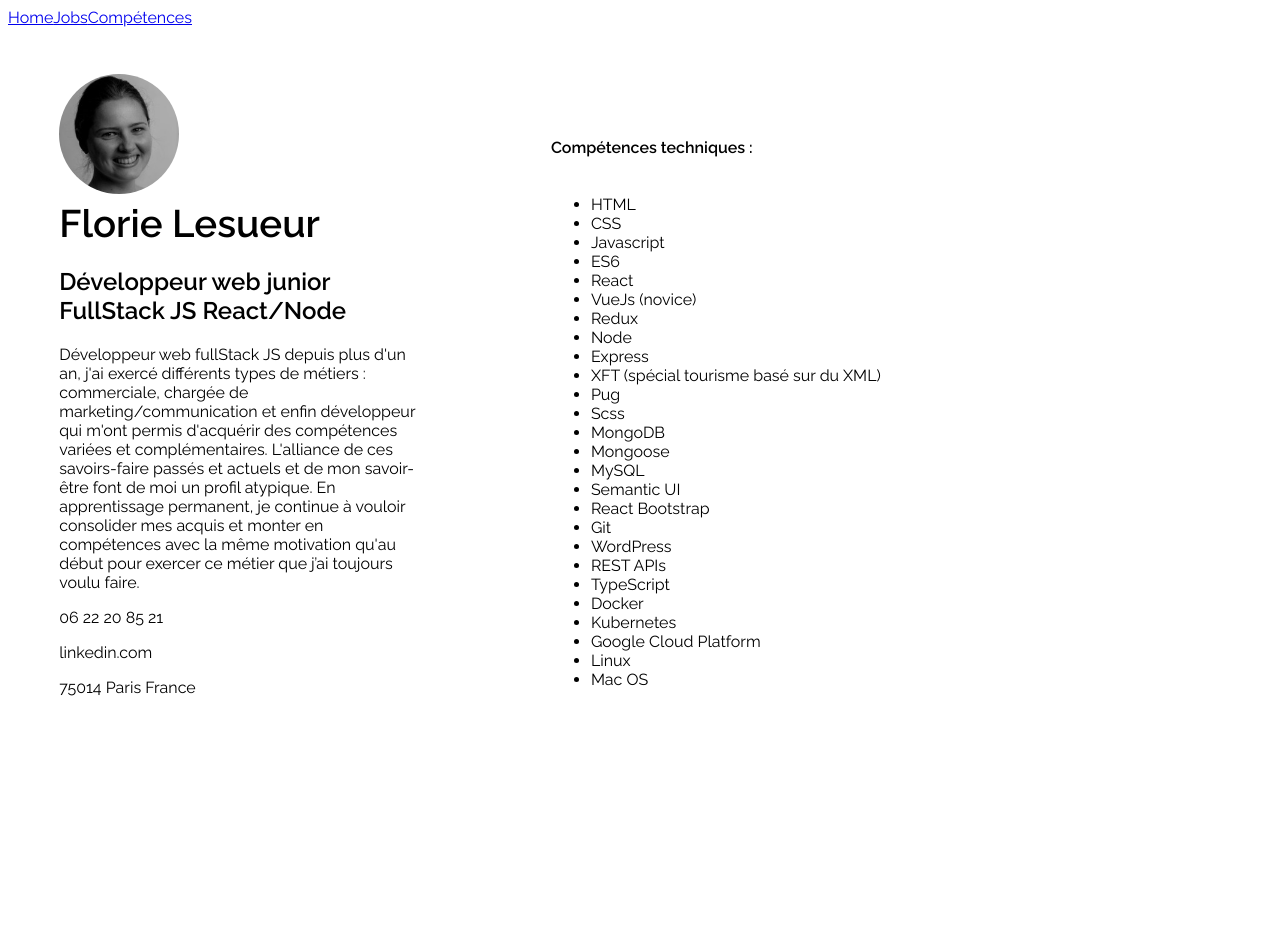
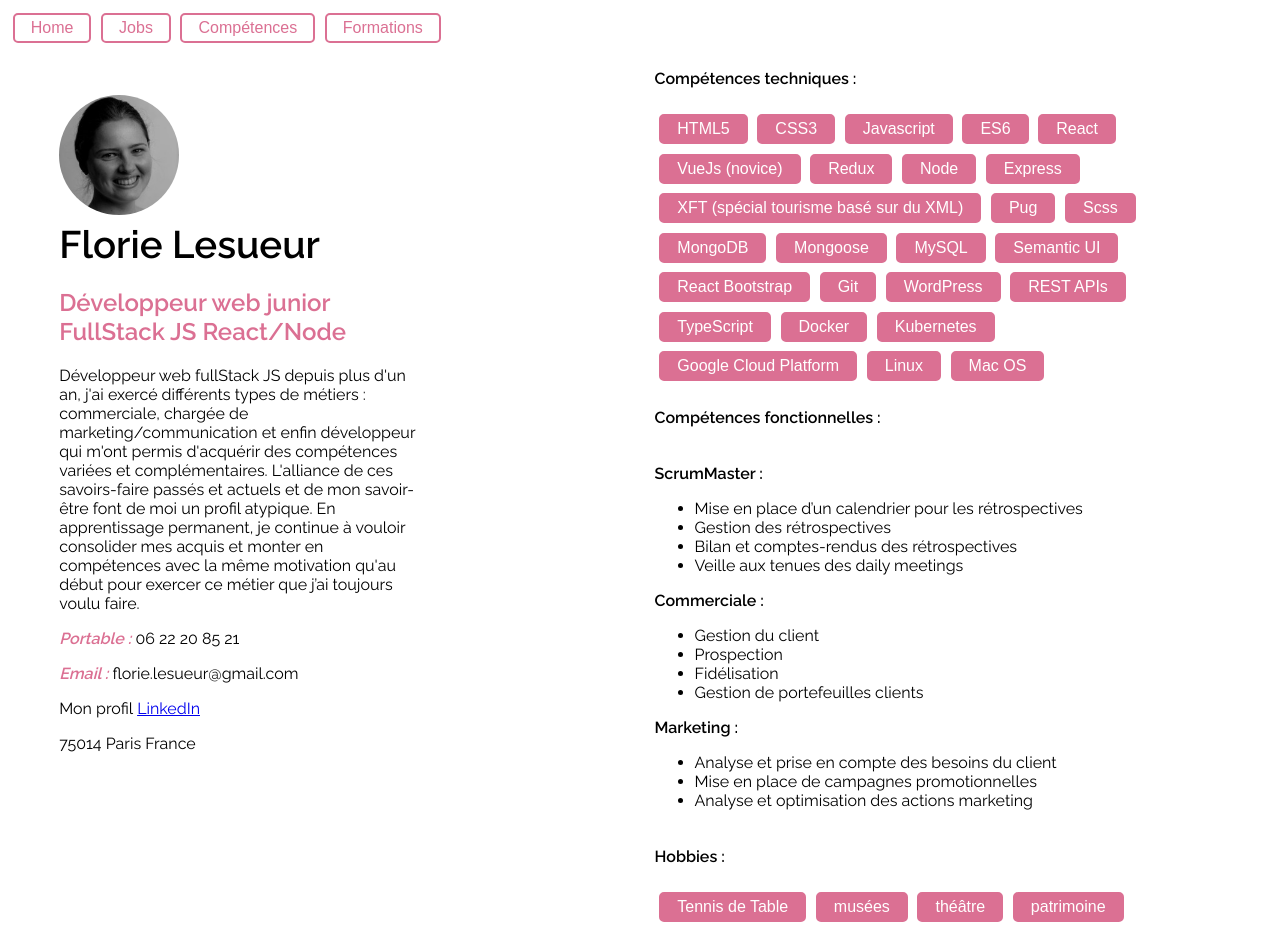
Before and after one commit to Floles/CVFL, a React app: page /skills in a window 1280 px wide. Before the commit the page ends 800 px from the top, so only its background shows below. Built offline with nearby package versions, Linux system fonts and the light colour scheme.

Commit message:
finish design and fix mistakes

```diff
--- a/src/components/App.jsx
+++ b/src/components/App.jsx
@@ -4,6 +4,8 @@ import Layout from './Layout';
 import Presentation from './Presentation';
 import WorksContainer from './WorksContainer';
 import Competences from './Competences';
+import Formations from './Formations';
+import { Button } from './styles';
 
 const App = (props) => {
 
@@ -13,9 +15,10 @@ const App = (props) => {
     return(
         <BrowserRouter>
             <nav className="nav">
-                <NavLink exact to="." className="nav__btn">Home</NavLink>
-                <NavLink to="jobs" className="nav__btn">Jobs</NavLink>
-                <NavLink to="skills" className="nav__btn">Compétences</NavLink>
+                <NavLink exact to="."><Button primary>Home</Button></NavLink>
+                <NavLink to="jobs"><Button primary>Jobs</Button></NavLink>
+                <NavLink to="skills"><Button primary>Compétences</Button></NavLink>
+                <NavLink to="education"><Button primary>Formations</Button></NavLink>
             </nav>
             <Layout {...props}>
 
@@ -29,6 +32,10 @@ const App = (props) => {
                     exact path="/skills"
                     render={() => <Competences skills={resume.skills} />}
                 />
+                <Route
+                    exact path="/education"
+                    render={() => <Formations education={resume.education} />}
+                />
             </Layout>
         </BrowserRouter>
     );
--- a/src/components/Competences.jsx
+++ b/src/components/Competences.jsx
@@ -4,11 +4,13 @@ import Skill from './Skill';
 import { WorkContainer } from './styles';
 
 const Competences = (props) => {
-
+    console.log("props", props)
     return(
         <WorkContainer>
             <Skill
                 kls={props.skills.knowledges}
+                khs={props.skills.knowhow}
+                hobbies={props.skills.hobbies}
             />
         </WorkContainer>
     );
--- a/src/components/Formations.jsx
+++ b/src/components/Formations.jsx
@@ -0,0 +1,27 @@
+import React from 'react';
+import { WorkContainer, JobContainer, Span } from './styles';
+
+const Education = (props) => {
+
+    const {education} = props;
+
+    return(
+        <WorkContainer>
+            <JobContainer>
+                {
+                    education.map((edu, key) => {
+                        return (
+                            <div key={key}>
+                                <p><Span>Ecole :</Span> {edu.institution}</p>
+                                <p><Span>Diplôme :</Span> {edu.studyType}</p>
+                                <p><Span>Date d'obtention :</Span> {edu.endDate}</p>
+                            </div>
+                        );
+                    })
+                }
+            </JobContainer>
+        </WorkContainer>
+    );
+};
+
+export default Education;
--- a/src/components/Jobs.jsx
+++ b/src/components/Jobs.jsx
@@ -26,7 +26,7 @@ const Jobs = (props) => {
                         ? (
                             <p className="job__paragraph">
                                 {details.summary}<br/>
-                                <a href={`${details.website}`}>{details.website}</a>
+                                <a href={`${details.website}`} target='_blank' rel="noopener noreferrer">{details.website}</a>
                             </p>
                         ) : null
                 }
--- a/src/components/Presentation.jsx
+++ b/src/components/Presentation.jsx
@@ -1,11 +1,10 @@
 import React from 'react';
-import styled from 'styled-components';
-import moi from '../../assets/images/moi.jpeg'
-import {Container, Image, Identity} from './styles';
+import moi from '../../assets/images/moi.jpeg';
+import {Container, Image, Identity, Title, Span} from './styles';
 
 const Presentation = (props) => {
 
-    const {basics} = props
+    const {basics} = props;
 
     return(
         <Container>
@@ -15,10 +14,14 @@ const Presentation = (props) => {
                     {basics.name}
                 </Identity>
             </h1>
-            <h2>{basics.label}</h2>
+            <h2><Title>{basics.label}</Title></h2>
             <p>{basics.summary}</p>
-            <p>{basics.phone}</p>
-            <p>{basics.website}</p>
+            <p><Span>Portable :</Span> {basics.phone}</p>
+            <p><Span>Email :</Span> {basics.email}</p>
+            <p>
+                Mon profil&nbsp;
+                <a href={basics.website} target="_blank" rel="noopener noreferrer">LinkedIn</a>
+            </p>
             <p>{basics.location.postalCode} {basics.location.city} {basics.location.countryCode}</p>
         </Container>
     );
--- a/src/components/Skill.jsx
+++ b/src/components/Skill.jsx
@@ -1,22 +1,51 @@
 import React from 'react';
-import {JobContainer} from './styles'
+import {JobContainer, Button} from './styles'
 
 const Skill = (props) => {
 
     return(
         <JobContainer>
             <h4>Compétences techniques : </h4>
-            <ul>
+            <div>
                 {
                     props.kls.map((kl, key) => {
                         return (
-                            <li key={key}>
+                            <Button key={key}>
                                 {kl}
-                            </li>
+                            </Button>
                         )
                     })
                 }
-            </ul>
+            </div>
+            <h4>Compétences fonctionnelles : </h4>
+            <div>
+                {
+                    Object.keys(props.khs).map((kh, key) => {
+                        return(
+                            <>
+                                <p style={{textTransform: 'capitalize'}}><b>{kh} : </b></p>
+                                <ul>
+                                    {
+                                        props.khs[kh].map(k =>(
+                                            <li>{k}</li>
+                                        ))
+                                    }
+                                </ul>
+                            </>
+                        )
+                    })
+                }
+            </div>
+            <h4>Hobbies : </h4>
+            <div>
+                {
+                    props.hobbies.map((hobbie, hkey) => (
+                        <Button key={hkey}>
+                            {hobbie}
+                        </Button>
+                    ))
+                }
+            </div>
         </JobContainer>
     );
 };
--- a/src/components/WorksContainer.jsx
+++ b/src/components/WorksContainer.jsx
@@ -3,16 +3,14 @@ import React from 'react';
 import { WorkContainer } from './styles';
 import Jobs from './Jobs';
 
-
-
 const WorksContainer = (props) => {
 
-    const {jobs} = props
+    const {jobs} = props;
 
     return(
         <WorkContainer>
             {
-                props.jobs.map((job, key) => {
+                jobs.map((job, key) => {
 
                     return (
                         <Jobs
--- a/src/components/styles.js
+++ b/src/components/styles.js
@@ -4,6 +4,8 @@ import styled from "styled-components";
 export const Wrapper = styled.div`
     display: flex;
     flex-direction: row;
+    align-items: flex-start;
+    position: absolute;
 `;
 
 export const Container = styled.div`
@@ -20,10 +22,16 @@ export const Identity = styled.div`
     font-size: 1.2em;
 `;
 
+export const Title = styled.div`
+    color: palevioletred;
+`;
+
 export const WorkContainer = styled.div`
     width: 100%;
     display: flex;
     flex-direction: column;
+    justify-content: stretch;
+    align-items: center;
 `;
 
 export const JobContainer = styled.div`
@@ -33,6 +41,22 @@ export const JobContainer = styled.div`
     flex-direction: column;
     flex: 1;
     width: 65%;
-    padding-top: 7vh;
     padding-left: 10vh;
 `;
+
+export const Button = styled.button`
+  background: ${props => props.primary ? "white" : "palevioletred"};
+  color: ${props => props.primary ? "palevioletred" : "white"};
+  font-size: 1em;
+  margin: 0.3em;
+  padding: 0.25em 1em;
+  border: 2px solid palevioletred;
+  border-radius: 5px;
+`;
+
+export const Span = styled.span`
+  color: palevioletred;
+  font-size: 1em;
+  font-Weight: 600;
+  font-style: italic;
+`;
--- a/src/resume.json
+++ b/src/resume.json
@@ -4,7 +4,7 @@
     "label": "Développeur web junior FullStack JS React/Node",
     "email": "florie.lesueur@gmail.com",
     "phone": "06 22 20 85 21",
-    "website": "linkedin.com",
+    "website": "https://www.linkedin.com/in/flesueur/",
     "summary": "Développeur web fullStack JS depuis plus d'un an, j'ai exercé différents types de métiers : commerciale, chargée de marketing/communication et enfin développeur qui m'ont permis d'acquérir des compétences variées et complémentaires. L'alliance de ces savoirs-faire passés et actuels et de mon savoir-être font de moi un profil atypique. En apprentissage permanent, je continue à vouloir consolider mes acquis et monter en compétences avec la même motivation qu'au début pour exercer ce métier que j’ai toujours voulu faire.",
     "location": {
       "postalCode": "75014",
@@ -21,7 +21,7 @@
       "startDate": "Juin 2018",
       "endDate": "",
       "summary": "Billets Discount, site de réservation en ligne de billets d’avion",
-      "website":"https://www.billetsdiscount/com/ibd",
+      "website":"https://www.billetsdiscount.com/ibd",
       "targets":[
         "Rendre accessible la vente de billets d’avion 24H/24H et 7J/7",
         "Diversifier les canaux de commercialisation",
@@ -114,12 +114,28 @@
       ],
       "highlights": [],
       "stacks":[]
+    },{
+      "company": "Epson",
+      "current": false,
+      "position": "Chargée de marketing direct",
+      "startDate": "Septembre 2007",
+      "endDate": "Mars 2011",
+      "summary": "",
+      "website": "",
+      "targets":[
+        "Mise en place et développement des campagnes promotionnelles",
+        "Interface avec les agences de communication",
+        "Optimisation des campagnes",
+        "Développement d’outils d’aide à la vente"
+      ],
+      "highlights": [],
+      "stacks":[]
     }
   ],
   "education": [
     {
         "institution": "Wild Code School",
-        "studyType": "Titre de développeur logiciel (reconnu par l'Etat",
+        "studyType": "Titre de développeur logiciel (reconnu par l'Etat)",
         "endDate": "2018"
     },
     {
@@ -128,7 +144,7 @@
         "endDate": "2009"
     },
     {
-         "institution": "Pigier (alternance)",
+        "institution": "Pigier (alternance)",
         "studyType": "Licence en marketing",
         "endDate": "2007"
     },
@@ -140,13 +156,13 @@
   ],
   "skills": {
     "hobbies": [
-      "Tennis de Table (loisir et compétition)",
-      "musées et sorties théâtrales",
-      "patrimoine."
+      "Tennis de Table",
+      "musées","théâtre",
+      "patrimoine"
     ],
     "knowledges": [
-      "HTML",
-      "CSS",
+      "HTML5",
+      "CSS3",
       "Javascript",
       "ES6",
       "React",
```
